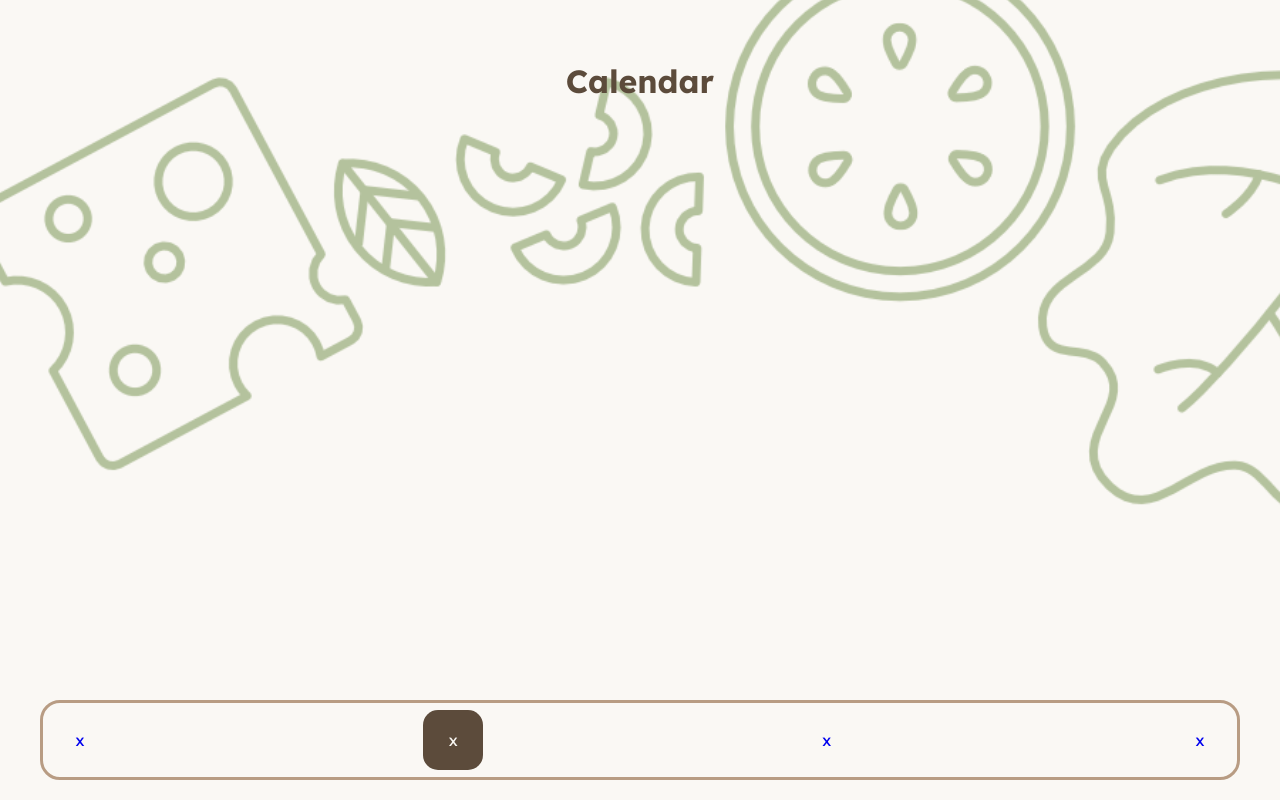
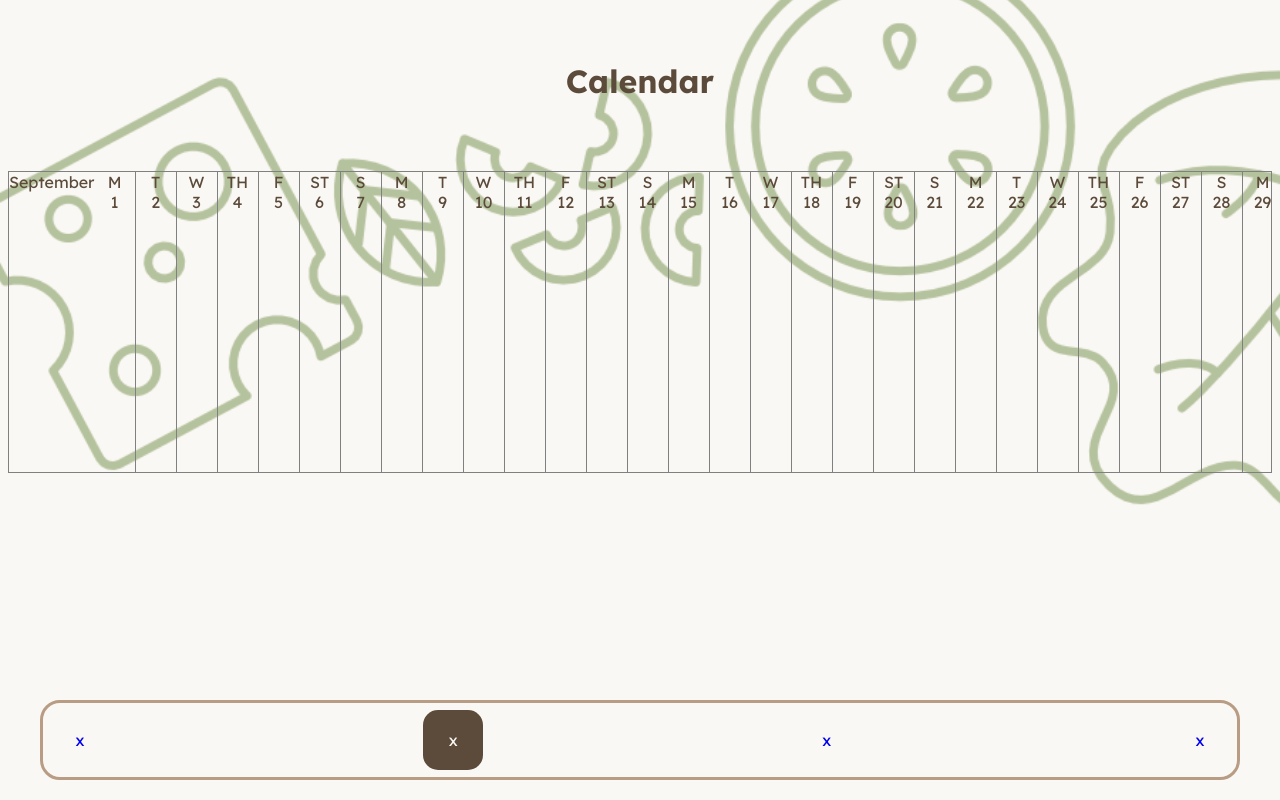
Before and after one commit to turbonobsin/MealPlanningApp, a Vue app: page /calendar in a window 1280 px wide. Built offline with nearby package versions, Linux system fonts and the light colour scheme.

Commit message:
some calendar stuff

```diff
--- /dev/null
+++ b/src/components/calendar/CalMonthItem.vue
@@ -0,0 +1,46 @@
+<script setup>
+import { getMonthLength } from '@/util';
+import { ref } from 'vue';
+
+
+const props = defineProps({
+    today:Date
+});
+
+const days = ref([
+    "S",
+    "M",
+    "T",
+    "W",
+    "TH",
+    "F",
+    "ST"
+]);
+
+</script>
+
+<template>
+    <div>{{ today.toLocaleString([],{month:"long"}) }}</div>
+    <!-- <div>Days ({{ getMonthLength(new Date(new Date().setFullYear(today.getFullYear(),today.getMonth()+1,0))) }})</div> -->
+    <div class="month-days">
+        <div v-for="i in getMonthLength(new Date(new Date().setFullYear(today.getFullYear(),today.getMonth()+1,0)))">
+            {{ days[new Date(today.getFullYear(),today.getMonth(),i).getDay()] }} <br> {{ i }}
+        </div>
+    </div>
+</template>
+
+<style scoped>
+
+.month-days{
+    display:flex;
+    align-items:center;
+}
+.month-days > div{
+    width:40px;
+    flex-shrink:0;
+    border-right:solid 1px gray;
+    text-align:center;
+    height:300px;
+}
+
+</style>
--- /dev/null
+++ b/src/components/calendar/CalMonthList.vue
@@ -0,0 +1,37 @@
+<script setup>
+import { getMonthLength } from '@/util';
+
+const props = defineProps({
+    i:Number
+});
+
+</script>
+
+<template>
+    <div class="calendar-month">
+        <div>Days ({{ getMonthLength(new Date(new Date().setFullYear(2025,i,0))) }})</div>
+        <div class="day-list">
+            <div style="margin-left:2em" v-for="j in getMonthLength(new Date(new Date().setFullYear(2025,i,0)))">
+                <div>{{ j }}</div>
+            </div>
+        </div>
+    </div>
+</template>
+
+<style scoped>
+
+.calendar-month{
+    border:solid 1px gray;
+}
+
+.day-list{
+    display:flex;
+    flex-wrap:wrap;
+}
+.day-list > div{
+    width:20px;
+    height:20px;
+    text-align:center;
+}
+
+</style>
--- a/src/stores/profiles.js
+++ b/src/stores/profiles.js
@@ -495,3 +495,5 @@ window.PROFILES = {
         return useProfilesStore();
     }
 };
+
+// console.log(new Date().toLocaleString([],{month:"long"}));
--- a/src/util.js
+++ b/src/util.js
@@ -6,7 +6,7 @@ export class SearchResultItem {
 }
 
 export class SearchResult {
-    constructor(){
+    constructor() {
 
     }
 
@@ -17,3 +17,43 @@ export class SearchResult {
     /**@type {SearchResultItem[]} */
     results = [];
 }
+
+/**
+ *
+ * @param {String} year Like "2025"
+ */
+export function isLeapYear(year) {
+    return (year % 4 === 0 && year % 100 !== 0) || (year % 400 === 0);
+}
+
+export const monthData = [
+    {
+
+    }
+];
+
+// Like 9 for October, 0 for January (from calling new Date().getMonth())
+
+/**
+ * @param {Date} date Date object
+ */
+export function getMonthLength(date){
+    let month = date.getMonth();
+
+    if(month == 1){ // feburary
+        if(isLeapYear(date.getFullYear())) return 29;
+        return 28;
+    }
+
+    if(month == 0) return 31; // january
+    if(month == 2) return 31; // march
+    if(month == 3) return 30; // april
+    if(month == 4) return 31; // may
+    if(month == 5) return 30; // june
+    if(month == 6) return 31; // july
+    if(month == 7) return 31; // august
+    if(month == 8) return 30; // september
+    if(month == 9) return 31; // october
+    if(month == 10) return 30; // november
+    return 31; // december
+}
--- a/src/views/CalendarView.vue
+++ b/src/views/CalendarView.vue
@@ -1,3 +1,36 @@
+<script setup lang="ts">
+import CalMonthItem from '@/components/calendar/CalMonthItem.vue';
+import CalMonthList from '@/components/calendar/CalMonthList.vue';
+import { getMonthLength } from '@/util';
+import { ref } from 'vue';
+
+let today = ref(new Date());
+
+</script>
+
 <template>
     <h1>Calendar</h1>
+    <main>
+        <!-- <div class="calendar-list">
+            <CalMonthList v-for="i in 12" :i></CalMonthList>
+        </div> -->
+        <div class="calendar-list">
+            <CalMonthItem :today="new Date(today.getFullYear(),today.getMonth()-1)"></CalMonthItem>
+            <CalMonthItem :today></CalMonthItem>
+            <CalMonthItem :today="new Date(today.getFullYear(),today.getMonth()+1)"></CalMonthItem>
+        </div>
+    </main>
 </template>
+
+<style scoped>
+
+.calendar-list{
+    overflow:hidden;
+    overflow-x:scroll;
+    border:solid 1px gray;
+    margin:-2em;
+    margin-top:3em;
+    display:flex;
+}
+
+</style>
```
Also changed, not shown: src/router/index.js (+5 -5 lines).
